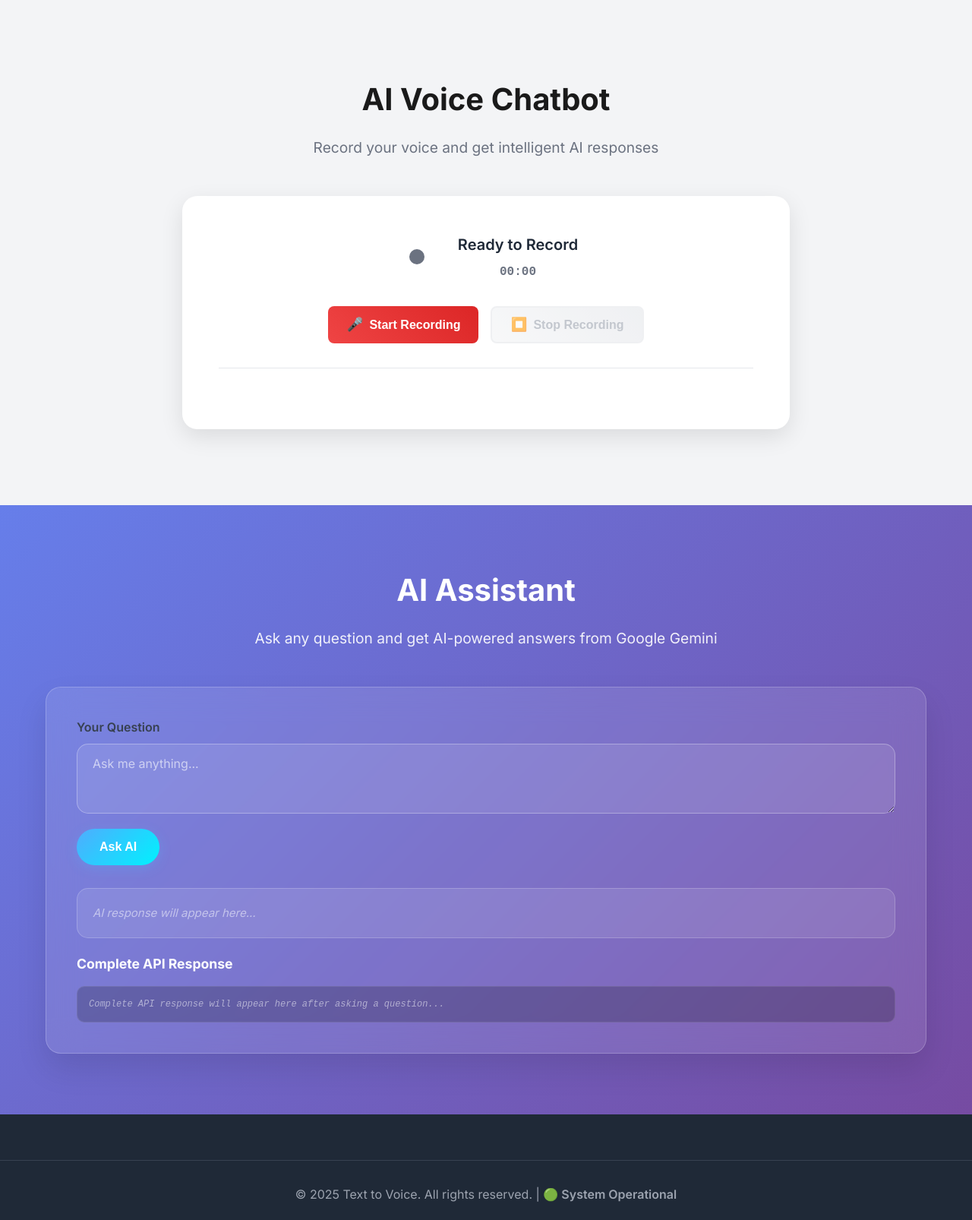
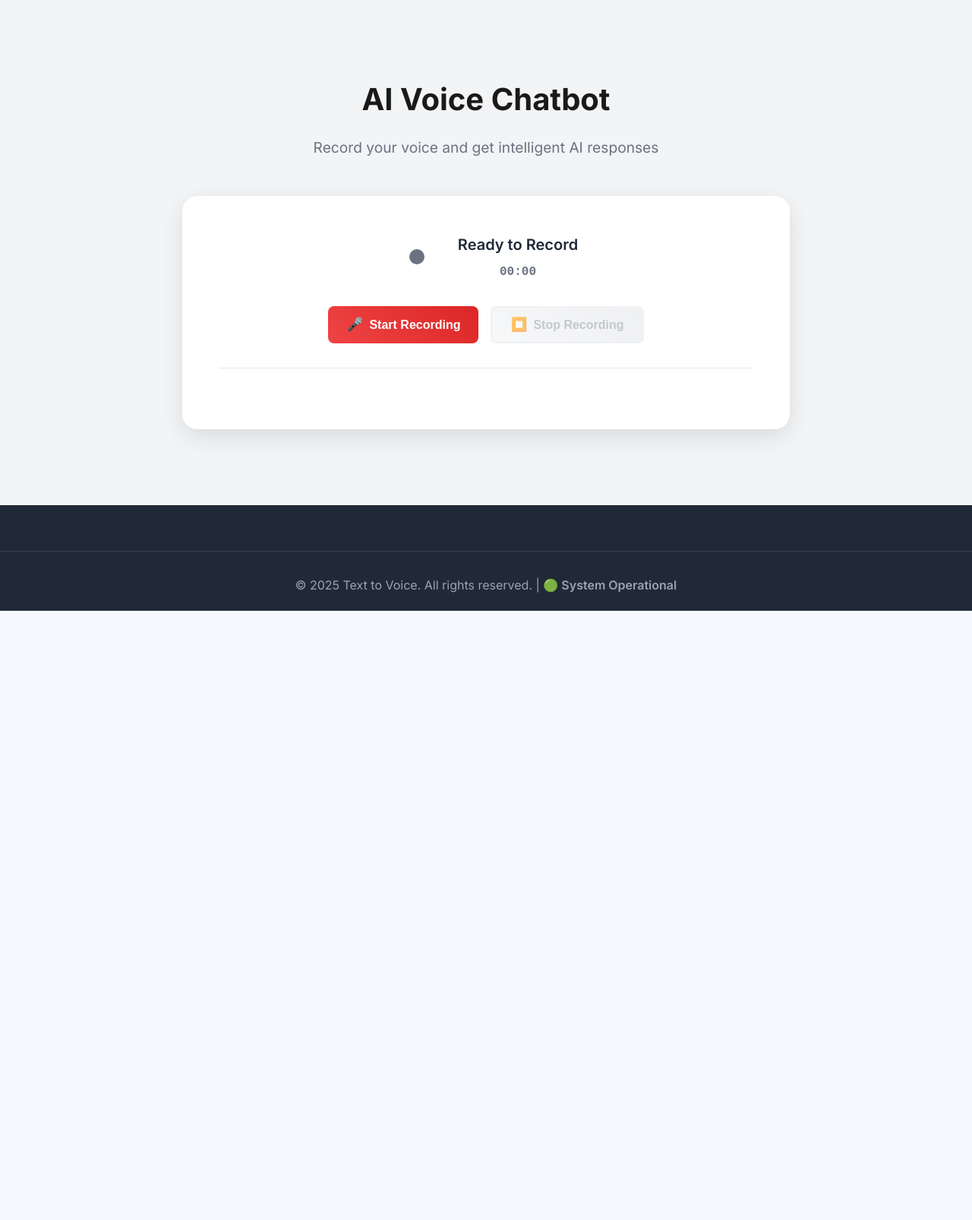
Before and after one commit to harryboiii07/30-days-of-agents, a FastAPI app: page / in a window 1280 px wide. Shown: the part 1631-3237 px from the top of the page at 76% size. After the commit the page ends 2435 px from the top, so only its background shows below. Run offline with FastAPI, Linux system fonts and the light colour scheme.

Commit message:
code cleanup

```diff
--- a/static/script.js
+++ b/static/script.js
@@ -414,71 +414,4 @@ async function processEchoBot(audioBlob) {
     }
 }
 
-// Simple Q&A Function
-async function askQuestion() {
-    const questionInput = document.getElementById('questionInput');
-    const askBtn = document.getElementById('askBtn');
-    const responseOutput = document.getElementById('responseOutput');
-    const completeResponse = document.getElementById('completeResponse');
-
-    try {
-        const question = questionInput.value.trim();
-
-        if (!question) {
-            responseOutput.textContent = "Please enter a question first.";
-            return;
-        }
-
-        // Show loading state
-        askBtn.disabled = true;
-        responseOutput.textContent = "🤖 AI is thinking...";
-        completeResponse.textContent = "";
-
-        // Make API request to LLM endpoint
-        const response = await fetch('/llm/query', {
-            method: 'POST',
-            headers: {
-                'Content-Type': 'application/json',
-            },
-            body: JSON.stringify({
-                text: question
-            })
-        });
-
-        const data = await response.json();
-
-        if (response.ok && data.success) {
-            // Show AI response
-            responseOutput.textContent = data.response_text;
-
-            // Show complete API response
-            const formattedResponse = {
-                input: data.input_text,
-                model: data.complete_response.model,
-                response_text: data.response_text,
-                success: data.success,
-                message: data.message,
-                timestamp: new Date().toISOString(),
-                complete_api_response: data.complete_response
-            };
-
-            completeResponse.textContent = JSON.stringify(formattedResponse, null, 2);
-
-            console.log('🤖 LLM Response:', data);
-        } else {
-            const errorMessage = data.detail || data.message || "Sorry, I couldn't process your request right now.";
-            responseOutput.textContent = `❌ Error: ${errorMessage}`;
-            completeResponse.textContent = JSON.stringify(data, null, 2);
-        }
-
-    } catch (error) {
-        console.error('AI Question Error:', error);
-        responseOutput.textContent = `❌ Network Error: ${error.message}. Please check your connection and try again.`;
-        completeResponse.textContent = `Error: ${error.message}`;
-    } finally {
-        // Reset button state
-        askBtn.disabled = false;
-    }
-}
-
 console.log("🚀 VoiceForge platform ready!");
--- a/static/style.css
+++ b/static/style.css
@@ -800,94 +800,6 @@ audio[src] {
     box-shadow: 0 4px 6px rgba(59, 130, 246, 0.1);
 }
 
-/* AI Q&A Section */
-.qa-section {
-    padding: 80px 0;
-    background: linear-gradient(135deg, #667eea 0%, #764ba2 100%);
-    color: white;
-}
-
-.qa-section .section-title {
-    color: white;
-}
-
-.qa-section .section-subtitle {
-    color: rgba(255, 255, 255, 0.9);
-}
-
-.qa-card {
-    background: rgba(255, 255, 255, 0.1);
-    backdrop-filter: blur(20px);
-    border: 1px solid rgba(255, 255, 255, 0.2);
-    border-radius: 20px;
-    padding: 40px;
-    box-shadow: 0 20px 40px rgba(0, 0, 0, 0.1);
-}
-
-.qa-form {
-    margin-bottom: 30px;
-}
-
-#questionInput {
-    width: 100%;
-    min-height: 80px;
-    padding: 15px 20px;
-    border: 1px solid rgba(255, 255, 255, 0.3);
-    border-radius: 15px;
-    background: rgba(255, 255, 255, 0.1);
-    color: white;
-    font-family: inherit;
-    font-size: 16px;
-    resize: vertical;
-    outline: none;
-    transition: all 0.3s ease;
-    margin-bottom: 20px;
-}
-
-#questionInput::placeholder {
-    color: rgba(255, 255, 255, 0.6);
-}
-
-#questionInput:focus {
-    border-color: rgba(255, 255, 255, 0.5);
-    background: rgba(255, 255, 255, 0.15);
-}
-
-.btn-ask {
-    background: linear-gradient(135deg, #4facfe 0%, #00f2fe 100%);
-    border: none;
-    color: white;
-    padding: 15px 30px;
-    border-radius: 25px;
-    font-size: 16px;
-    font-weight: 600;
-    cursor: pointer;
-    transition: all 0.3s ease;
-    box-shadow: 0 4px 15px rgba(79, 172, 254, 0.3);
-}
-
-.btn-ask:hover:not(:disabled) {
-    transform: translateY(-2px);
-    box-shadow: 0 6px 20px rgba(79, 172, 254, 0.4);
-}
-
-.btn-ask:disabled {
-    opacity: 0.6;
-    cursor: not-allowed;
-}
-
-.btn-ask .btn-loading {
-    display: none;
-}
-
-.btn-ask:disabled .btn-text {
-    display: none;
-}
-
-.btn-ask:disabled .btn-loading {
-    display: inline;
-}
-
 .response-section {
     margin-top: 30px;
 }
--- a/templates/index.html
+++ b/templates/index.html
@@ -121,37 +121,6 @@
         </div>
     </section>
 
-    <!-- AI Q&A Section -->
-    <section id="chatbot" class="qa-section">
-        <div class="container">
-            <h2 class="section-title">AI Assistant</h2>
-            <p class="section-subtitle">Ask any question and get AI-powered answers from Google Gemini</p>
-
-            <div class="qa-card">
-                <div class="qa-form">
-                    <div class="input-group">
-                        <label for="questionInput" class="input-label">Your Question</label>
-                        <textarea id="questionInput" placeholder="Ask me anything..." rows="3"></textarea>
-                    </div>
-
-                    <button id="askBtn" class="btn btn-ask">
-                        <span class="btn-text">Ask AI</span>
-                        <span class="btn-loading">Processing...</span>
-                    </button>
-                </div>
-
-                <div class="response-section">
-                    <div id="responseOutput" class="response-output"></div>
-
-                    <div class="response-details">
-                        <h4>Complete API Response</h4>
-                        <pre id="completeResponse" class="api-response"></pre>
-                    </div>
-                </div>
-            </div>
-        </div>
-    </section>
-
     <!-- Footer -->
     <footer class="footer">
 
```
